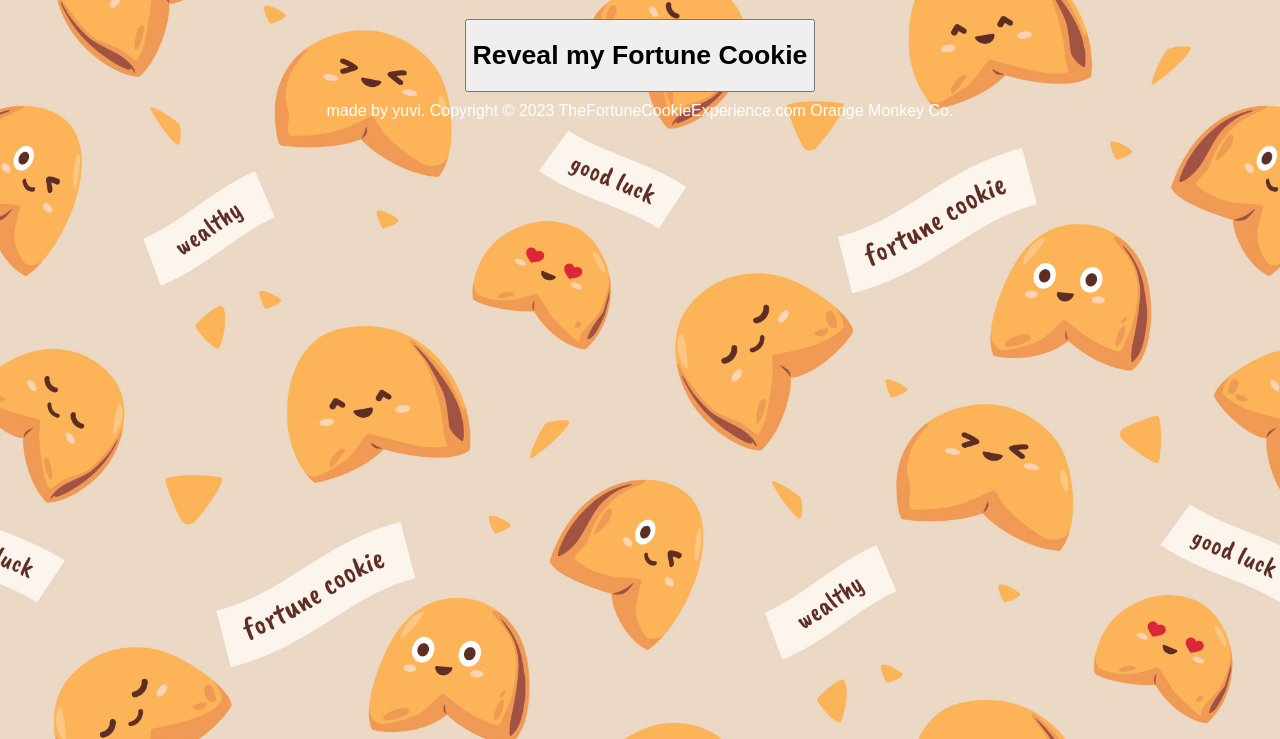
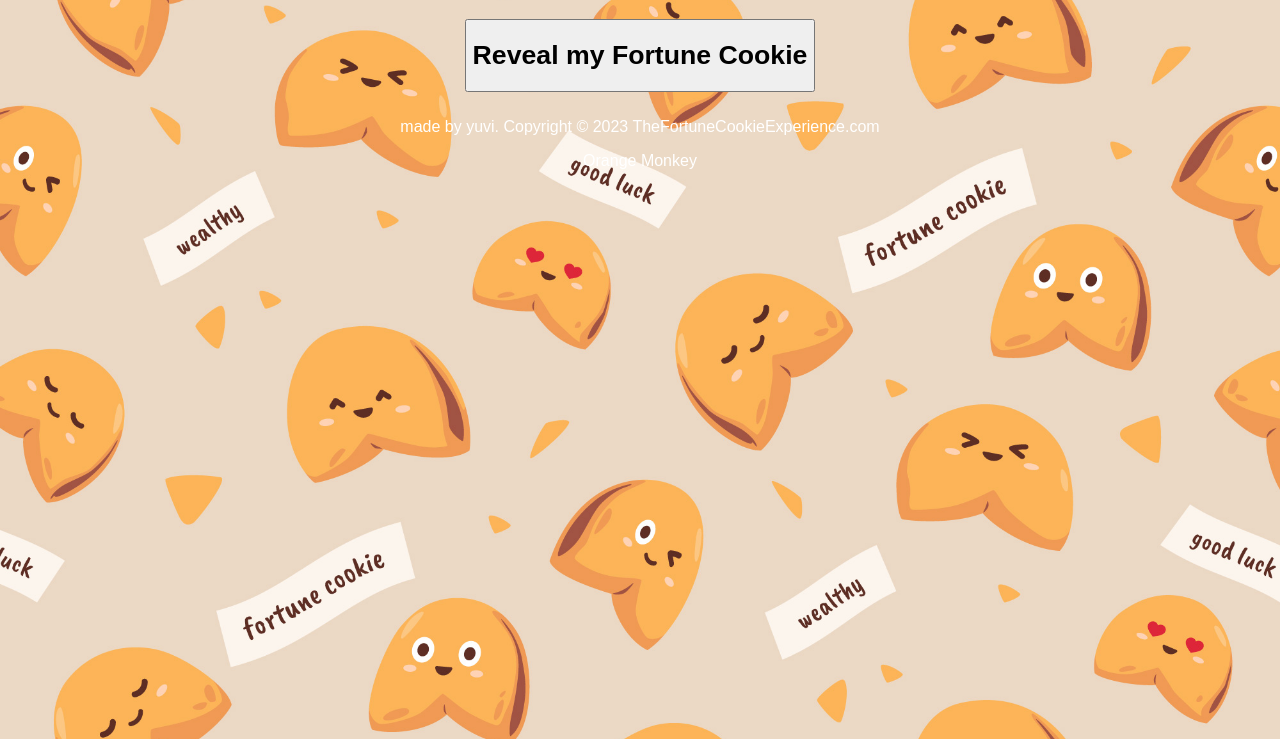
Before and after one commit to YuviCooks/FortuneCookie, a plain HTML site: page index.html in a window 1280 px wide. Shown: the part 61-800 px from the top of the page. Drawn offline with Linux system fonts and the light colour scheme.

Commit message:
Update index.html

```diff
--- a/index.html
+++ b/index.html
@@ -317,9 +317,9 @@
     </style>
 </head>
     <footer>
-       made by yuvi.
-Copyright © 2023 TheFortuneCookieExperience.com
-	    Orange Monkey Co.
+       <p>made by yuvi.
+Copyright © 2023 TheFortuneCookieExperience.com </p>
+	    <p>Orange Monkey</p>
     </footer>
 </body>
 </html>
```
